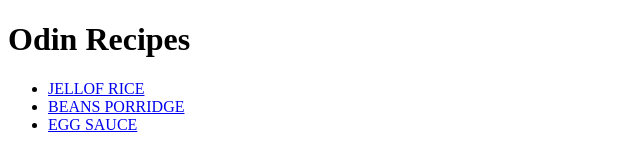
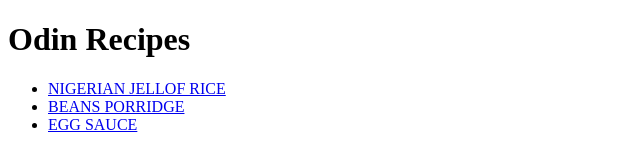
Before and after one commit to Fidelta/odin-recipes, a plain HTML site: page index.html in a window 1280 px wide. Shown: the whole page, without its empty margins (0-640 px from the left). Drawn offline with Linux system fonts and the light colour scheme.

Commit message:
change name of jellof rice dish

```diff
--- a/index.html
+++ b/index.html
@@ -7,7 +7,7 @@
     <body>
         <h1>Odin Recipes</h1>
         <ul>
-            <li><a href="recipes/jellofRice.html">JELLOF RICE</a></li>
+            <li><a href="recipes/jellofRice.html">NIGERIAN JELLOF RICE</a></li>
             <li><a href="recipes/beansPorridge.html">BEANS PORRIDGE</a></li>
             <li><a href="recipes/eggSauce.html">EGG SAUCE</a></li>
         </ul>
```
